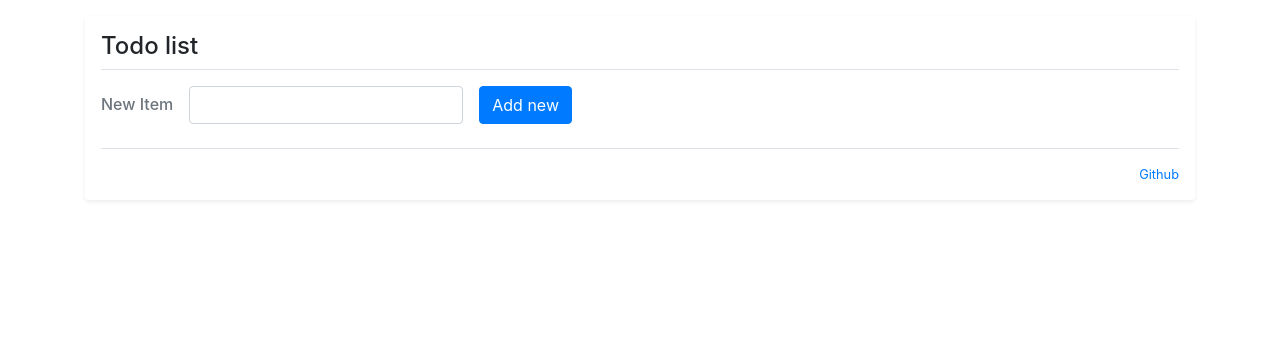
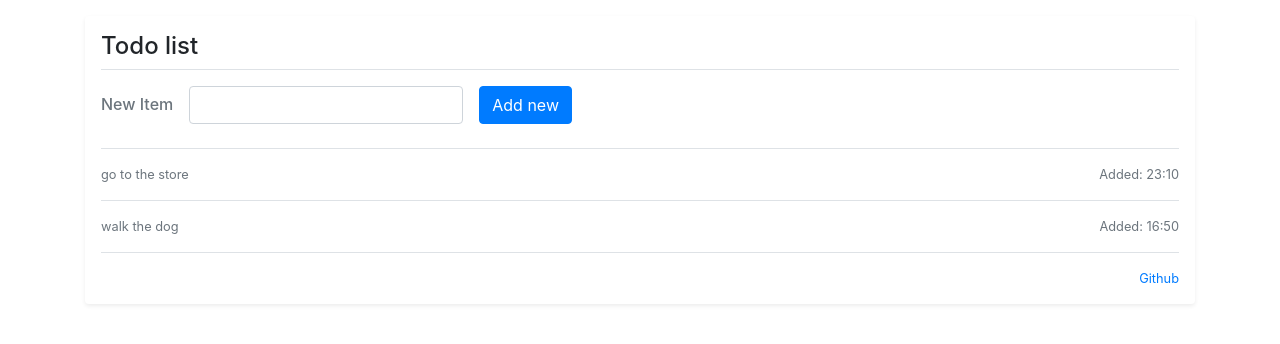
Before and after one commit to nireo/todo-app-fullstack, a React (Create React App) app in the folder frontend/: page / in a window 1280 px wide. Shown: the top 344 px of the page. Built offline with nearby package versions, Linux system fonts and the light colour scheme; data requests are answered from the project's data file.

Commit message:
added db.json for later backend integration testing & few axios functions & useEffect

```diff
--- /dev/null
+++ b/frontend/db.json
@@ -0,0 +1,12 @@
+{
+  "items": [
+    {
+      "name": "go to the store",
+      "itemTime": "23:10"
+    },
+    {
+      "name": "walk the dog",
+      "itemTime": "16:50"
+    }
+  ]
+}
--- a/frontend/package.json
+++ b/frontend/package.json
@@ -3,6 +3,7 @@
   "version": "0.1.0",
   "private": true,
   "dependencies": {
+    "axios": "^0.18.0",
     "bootstrap": "^4.3.1",
     "react": "^16.8.6",
     "react-bootstrap": "^1.0.0-beta.8",
--- a/frontend/src/App.js
+++ b/frontend/src/App.js
@@ -1,10 +1,20 @@
-import React, {useState} from 'react';
+import React, {useState, useEffect} from 'react';
 import './App.css';
 import TodoItem from "./components/todoitem"
+import itemService from "./services/item"
 
 const App = () => {
     const [items, setItems] = useState([])
     const [newItem, setNewItem] = useState('')
+
+    useEffect(() => {
+        itemService
+            .getAll()
+            .then(initialItems => {
+                setItems(initialItems)
+            })
+    }, [])
+
 
     const addItems = (event) => {
         const time = new Date()
--- a/frontend/src/components/todoitem.js
+++ b/frontend/src/components/todoitem.js
@@ -5,6 +5,7 @@ const TodoItem = (props) => {
         <p className="media-body pb-3 mb-0 small lh-125 border-bottom border-gray">
             {item.name}
         </p>
+        <p className="pb-3 mb-0 small border-bottom border-gray">Added: {item.itemTime}</p>
     </div>)
     return (
         <div>{allItems}</div>
--- /dev/null
+++ b/frontend/src/services/item.js
@@ -0,0 +1,10 @@
+import axios from "axios/index"
+const baseUrl = "http://localhost:3001/items"
+
+const getAll = () => {
+    const request = axios.get(baseUrl)
+    return request.then(response => response.data)
+}
+
+
+export default {getAll}
```
Also changed, not shown: 1 other file (tests, documents, lock files or other folders).
